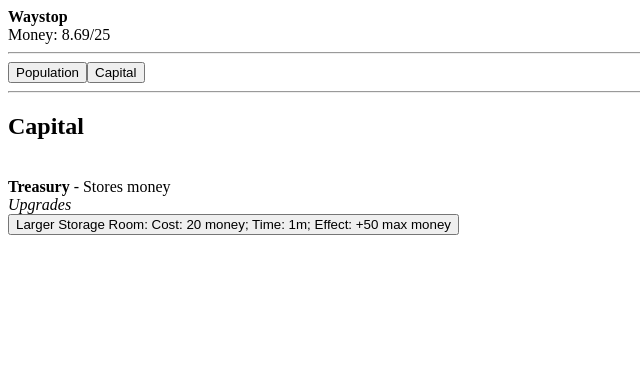
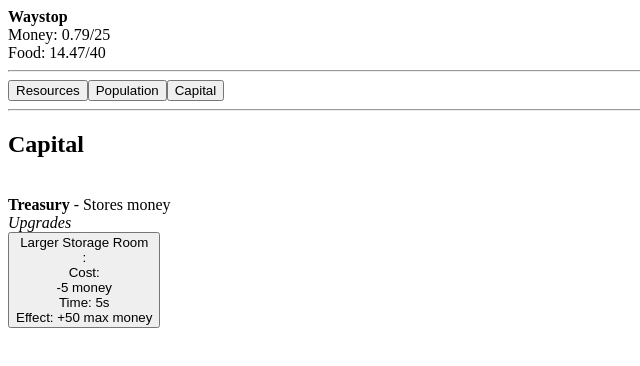
Before and after one commit to renatodellosso/IdleWarlord, a plain HTML site: page index.html in a window 1280 px wide. Both pictures are taken after a click on the button "Capital". Shown: the whole page, without its empty margins (0-640 px from the left). Drawn offline with Linux system fonts and the light colour scheme.

Commit message:
Upgrades work now

```diff
--- a/index.html
+++ b/index.html
@@ -11,6 +11,8 @@
     <strong><span class="tracker" id="stats level array"></span></strong><br>
     <span class="tracker" id="resources money name"></span>: <span class="tracker"
       id="resources money amt"></span>/<span class="tracker" id="resources money max value"></span><br>
+      <span class="tracker" id="resources food name"></span>: <span class="tracker"
+        id="resources food amt"></span>/<span class="tracker" id="resources food max value"></span><br>
     <hr>
   </div>
 
--- a/scripts/content.js
+++ b/scripts/content.js
@@ -21,19 +21,29 @@ let content = {
       name: "Peasants",
       unlocked: true,
       amt: 10,
-      tax: .1
+      tax: .1,
+      update: (time) => {
+        data.resources.food.amt -= data.population.peasants.amt * time * .05;
+      }
     },
     artisans: {
       name: "Artisans",
       unlocked: true,
       amt: 3,
-      tax: .2
+      tax: .2,
+      update: (time) => {
+        data.resources.food.amt -= data.population.artisans.amt * time * .05;
+      }
     },
     nobles: {
       name: "Nobles",
       unlocked: true,
       amt: 1,
       tax: 5,
+      update: (time) => {
+        data.resources.food.amt -= data.population.nobles.amt * time * .05;
+        data.resources.meat.amt -= data.population.nobles.amt * time * .05;
+      }
     }
   },
   resources: {
@@ -58,7 +68,27 @@ let content = {
         tax *= data.stats.tax.rate * time / 60;
         data.resources.money.amt += tax;
       }
-    }
+    },
+    food: {
+      name: "Food",
+      unlocked: true,
+      amt: 20,
+      max: {
+        base: 40,
+        add: {},
+        mult: {}
+      }
+    },
+    meat: {
+      name: "Meat",
+      unlocked: true,
+      amt: 5,
+      max: {
+        base: 10,
+        add: {},
+        mult: {}
+      }
+    },
   },
   buildings: {
     treasury: {
@@ -67,17 +97,38 @@ let content = {
       unlocked: true,
       upgrades: {
         lvl2: {
-          name: "Larger Storage Room",
-          desc: "Cost: 20 money; Time: 1m; Effect: +50 max money",
-          available: () => { return getData("buildings treasury upgrades lvl2 completed") === undefined },
+          name: "Larger Storage Room<br>",
+          desc: "Cost: <br>-5 money<br>Time: 5s<br>Effect: +50 max money",
+          available: () => {
+            return !checkBool(data.buildings.treasury.upgrades.lvl2.completed);
+          },
           costs: {
-            "resources money amt": 2
+            "resources money amt": 5
           },
-          time: MIN,
-          benefits: {
-            "resources money max add": 50
+          time: 5 * SEC,
+          onComplete: () => {
+            data.buildings.treasury.upgrades.lvl2.completed = true;
+            data.resources.money.max.add.treasury = 50;
+
+            refreshTab();
           }
+        },
+        lvl3: {
+          name: "Even Larger Storage Room",
+          desc: "Cost: <br>-70 money<br>Time: 5m<br>Effect: +150 max money",
+          available: () => {
+            return checkBool(data.buildings.treasury.upgrades.lvl2.completed) && !checkBool(data.buildings.treasury.upgrades.lvl3.completed);
+          },
+          costs: {
+            "resources money amt": 70
+          },
+          time: 5 * MIN,
+          onComplete: () => {
+            data.buildings.treasury.upgrades.lvl3.completed = true;
+            data.resources.money.max.add.treasury = 200;
 
+            refreshTab();
+          }
         }
       }
     }
--- a/scripts/gamedata.js
+++ b/scripts/gamedata.js
@@ -1,3 +1,34 @@
 console.log("Loading gamedata...");
 
 let data = content;
+
+function save() {
+    console.log("Saving...");
+    localStorage.setItem("idlewarlordsave", JSON.stringify(data));
+    console.log("Saved");
+}
+
+//Taken from https://stackoverflow.com/a/12534361
+function update(obj/*, …*/) {
+    for (var i=1; i<arguments.length; i++) {
+        for (var prop in arguments[i]) {
+            var val = arguments[i][prop];
+            if (typeof val == "object") // this also applies to arrays or null!
+                update(obj[prop], val);
+            else
+                obj[prop] = val;
+        }
+    }
+    return obj;
+}
+
+function load() {
+    console.log("Loading save...");
+
+    let save = JSON.parse(localStorage.getItem("idlewarlordsave"));
+    update(data, save);
+
+    console.log("Loaded save");
+}
+
+if(localStorage.getItem("idlewarlordsave") !== undefined) load();
--- a/scripts/handlers.js
+++ b/scripts/handlers.js
@@ -3,21 +3,25 @@ function upgrade(path) {
     let upgrade = getData(path);
     console.log(upgrade);
 
-    let canTrigger = upgrade.startTime === undefined;
+    let canTrigger = data.timers[getDataID(path)] === undefined;
     const costKeys = Object.keys(upgrade.costs);
     costKeys.forEach(key => {
         if(getData(key) < upgrade.costs[key])
             canTrigger = false;
     });
 
+    console.log("Triggering Upgrade: " + canTrigger);
     if(canTrigger) {
         costKeys.forEach(key => {
-            console.log(key);
-            console.log(getData(key));
+            // console.log(key);
+            // console.log(getData(key));
             getParent(key)[key.split(" ")[key.split(" ").length-1]] -= upgrade.costs[key];
         });
 
-        upgrade.startTime = new Date().getTime();
+        data.timers[getDataID(path)] = {
+            finish: new Date().getTime() + upgrade.time,
+            onComplete: upgrade.onComplete
+        };
 
         refreshTab();
     }
--- a/scripts/main.js
+++ b/scripts/main.js
@@ -1,40 +1,6 @@
 console.log("Loading main.ts...");
 
 let lastUpdate = new Date().getTime();
-
-function getParent(path) {
-    path = path.split(" ");
-    let j = 0;
-    let currentNode = data[path[j]];
-    while(currentNode !== undefined && currentNode.constructor == Object && path[j+1] != "array" && j+2 < path.length) {
-        // console.log(path[j]);
-        j++;
-        currentNode = currentNode[path[j]];
-    }
-
-    if(path[j+1] == "array") {
-        currentNode = currentNode.options[currentNode.value];
-    }
-
-    return currentNode;
-}
-
-function getData(path) {
-    path = path.split(" ");
-    let j = 0;
-    let currentNode = data[path[j]];
-    while(currentNode !== undefined && currentNode.constructor == Object && path[j+1] != "array" && j+1 < path.length) {
-        // console.log(path[j]);
-        j++;
-        currentNode = currentNode[path[j]];
-    }
-
-    if(path[j+1] == "array") {
-        currentNode = currentNode.options[currentNode.value];
-    }
-
-    return currentNode;
-}
 
 function updateDisplay() {
     // console.log("Updating display...");
@@ -54,13 +20,15 @@ function checkMaxes() {
     // console.log("Checking maxes...");
     let resourceKeys = Object.keys(data.resources);
     resourceKeys.forEach(key => {
-        let max = data.resources[key].max;
+        if(data.resources[key].max !== undefined) {
+            let max = data.resources[key].max;
 
-        max.value = max.base;
-        Object.values(max.add).forEach(x => {max.value += x});
-        Object.values(max.mult).forEach(x => {max.value *= 1 + x});
+            max.value = max.base;
+            Object.values(max.add).forEach(x => {max.value += x});
+            Object.values(max.mult).forEach(x => {max.value *= 1 + x});
 
-        data.resources[key].amt = Math.round(Math.min(data.resources[key].amt, max.value)*100)/100;
+            data.resources[key].amt = Math.round(Math.min(data.resources[key].amt, max.value)*100)/100;
+        }
     });
 }
 
@@ -71,7 +39,7 @@ function updateResources(time) {
     keys.forEach(key => {
         let resource = data.resources[key];
         // console.log("Updating resource: " + resource.name);
-        resource.update(time);
+        if(resource.update !== undefined) resource.update(time);
     });
 }
 
@@ -86,19 +54,39 @@ function updatePops(time) {
     });
 }
 
+function checkTimers() {
+    const keys = Object.keys(data.timers);
+    const time = new Date().getTime();
+    let refresh = false;
+
+    keys.forEach(key => {
+        let timer = data.timers[key];
+        if(timer.finish < time) {
+            console.log("Completed timer: " + key);
+            timer.onComplete();
+            delete data.timers[key];
+
+            refresh = true;
+        }
+    });
+
+    if(refresh) refreshTab();
+}
+
 function update() {
-    let time = (new Date().getTime() - lastUpdate)/100;
+    let time = (new Date().getTime() - lastUpdate)/SEC;
     lastUpdate = new Date().getTime();
     // console.log("Updating... Time Since Last Update: " + time + "s");
 
     updateResources(time);
     updatePops(time);
     checkMaxes();
-    refreshTab();
+    checkTimers();
     updateDisplay();
 
     // console.log("Finished update. Time Taken: " + ((new Date().getTime() - lastUpdate)/100) + "s");
 }
 
 swapTab("Population");
-setInterval(update, 100);
+setInterval(update, .1 * SEC);
+setInterval(save, MIN);
--- a/scripts/tabs.js
+++ b/scripts/tabs.js
@@ -3,6 +3,21 @@ console.log("Loading tabs...");
 let currentTab;
 
 const tabs = {
+    Resources: () => {
+        let html = "<h2>Resources</h2><br>";
+
+        const keys = Object.keys(data.resources);
+        keys.forEach(key => {
+            let resource = data.resources[key];
+
+            html += `<span class="tracker" id="resources ` + key + ` name"></span>: `;
+            html += `<span class="tracker" id="resources ` + key + ` amt"></span>`;
+            if(resource.max !== undefined) html += `/<span class="tracker" id="resources ` + key + ` max value"></span>`;
+            html += "<br>";
+        })
+
+        return html;
+    },
     Population: () => {
         let html = "<h2>Population</h2><br>";
 
@@ -35,10 +50,10 @@ const tabs = {
                             addedHeader = true;
                         }
 
-                        html += `<button onclick="upgrade('buildings ` + key + ` upgrades ` +  uKey + `')">` + upgrades[uKey].name +
-                            ": " + (upgrades[uKey].startTime === undefined ?
+                        html += `<button class="upgrade" id='buildings ` + key + ` upgrades ` +  uKey + `'>` + upgrades[uKey].name +
+                            ":<br>" + (data.timers[uKey] === undefined || data.timers[uKey].finish === undefined ?
                                 upgrades[uKey].desc :
-                                upgrades[uKey].startTime + upgrades[uKey].time - new Date().getTime()) + "</button><br>";
+                                `<span class="tracker" id="timers ` + uKey + ` finish timer"></span>`) + "</button><br>";
                     }
                 });
             }
@@ -48,10 +63,17 @@ const tabs = {
     }
 }
 
+function generateEventListeners() {
+    let elements = document.getElementsByClassName("upgrade");
+    for(let i = 0; i < elements.length; i++)
+        elements.item(i).addEventListener('click', function() { upgrade(elements.item(i).id); });
+}
+
 function swapTab(tab) {
     console.log("Swapping tab to " + tab);
     currentTab = tab;
     document.getElementById("tab").innerHTML = tabs[tab]();
+    generateEventListeners();
 }
 
 function refreshTab() {
--- a/scripts/utils.js
+++ b/scripts/utils.js
@@ -2,3 +2,70 @@ const SEC = 1000;
 const MIN = SEC * 60;
 const HOUR = MIN * 60;
 const DAY = HOUR * 4;
+
+function getParent(path) {
+    path = path.split(" ");
+    let j = 0;
+    let currentNode = data[path[j]];
+    while(currentNode !== undefined && currentNode.constructor == Object && path[j+1] != "array" && j+2 < path.length) {
+        // console.log(path[j]);
+        j++;
+        currentNode = currentNode[path[j]];
+    }
+
+    if(path[j+1] == "array") {
+        currentNode = currentNode.options[currentNode.value];
+    }
+
+    return currentNode;
+}
+
+function getData(path) {
+    const specials = [
+        "array",
+        "timer"
+    ];
+
+    path = path.split(" ");
+    let j = 0;
+    let currentNode = data[path[j]];
+    while(currentNode !== undefined && currentNode.constructor == Object && j+1 < path.length && !specials.includes(path[j+1])) {
+        // console.log(path[j]);
+        j++;
+        currentNode = currentNode[path[j]];
+    }
+
+    if(path[j+1] == "array") {
+        currentNode = currentNode.options[currentNode.value];
+    } else if(path[j+1] == "timer") {
+        currentNode = formatTime(currentNode - new Date().getTime());
+    }
+
+    return currentNode;
+}
+
+function getParentID(path) {
+    return path.split(" ")[path.split(" ").length-2];
+}
+
+function getDataID(path) {
+    return path.split(" ")[path.split(" ").length-1];
+}
+
+function formatTime(time) {
+    let text = "";
+    let date = new Date(time);
+    date.setD
+    // console.log(date);
+
+    if(date.getDay()-3 > 0) text += (date.getDay()-3) + "d";
+    if(date.getHours()-19 > 0) text += (date.getHours()-19) + "h";
+    if(date.getMinutes() > 0) text += date.getMinutes() + "m";
+    if(date.getSeconds() > 0) text += date.getSeconds() + "s";
+
+    return text;
+}
+
+function checkBool(bool) {
+    return bool !== undefined && bool;
+}
```
